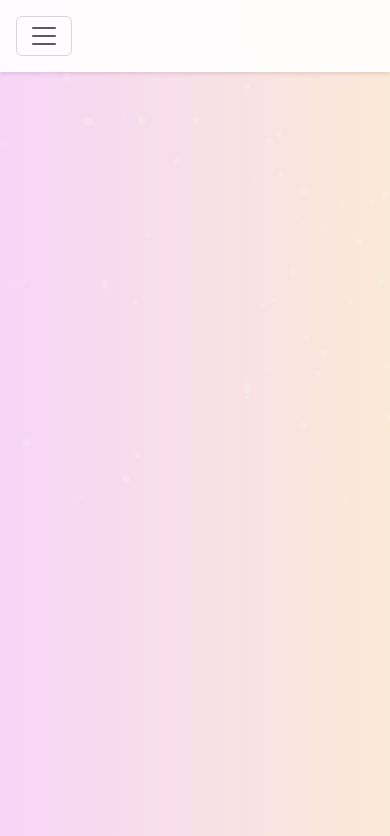
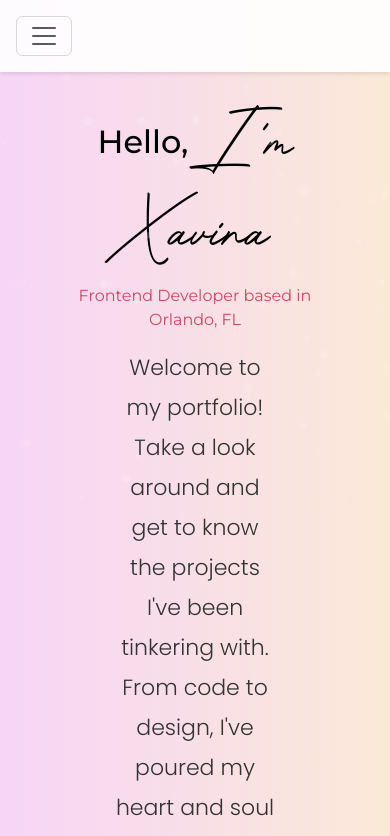
Before and after one commit to xavinanegron/portfolio, a React (Create React App) app: page / in a window 390 px wide. Shown: the top 836 px of the page. Built offline with nearby package versions, Linux system fonts and the light colour scheme.

Commit message:
fixed footer links

```diff
--- a/src/home/Footer.js
+++ b/src/home/Footer.js
@@ -25,7 +25,7 @@ function Footer() {
 									}}
 								/>
 							</a>
-							<a href='mailto:your_email@example.com'>
+							<a href='mailto:xavinanegron@gmail.com'>
 								<FontAwesomeIcon
 									icon={faEnvelope}
 									style={{
--- a/src/index.css
+++ b/src/index.css
@@ -29,6 +29,7 @@ body {
 	background: #ff6e7f;
 	background: -webkit-linear-gradient(to right, #f6d5f7, #fbe9d7);
 	background: linear-gradient(to right, #f6d5f7, #fbe9d7);
+	min-height: 100vh;
 }
 
 @keyframes gradientBG {
@@ -217,22 +218,6 @@ body {
 
 /* About ends */
 
-@media only screen and (max-width: 768px) {
-	.title-wrapper {
-		padding: 7rem 2rem; /* Adjust padding for smaller screens */
-	}
-
-	.title-text h1,
-	.title-text p {
-		color: black;
-	}
-
-	/* Right side of the page */
-	.welcome-message-container {
-		padding: 7rem 2rem; /* Adjust padding for smaller screens */
-	}
-}
-
 /* Projects */
 .projects {
 	background-color: #f7eaed;
@@ -306,3 +291,50 @@ body {
 	background-color: #cd4662;
 	border-radius: 6px;
 }
+
+/* Responsive Mobile */
+@media only screen and (max-width: 768px) {
+	.title-wrapper {
+		padding: 7rem 2rem; /* Adjust padding for smaller screens */
+	}
+
+	.title-text h1 {
+		font-size: 2rem; /* Smaller font size for mobile */
+	}
+
+	.title-text p,
+	.title-wrapper .title-job {
+		font-size: 1rem; /* Smaller font size for mobile */
+	}
+
+	.welcome-message-container {
+		padding: 7rem 2rem; /* Adjust padding for smaller screens */
+	}
+
+	.hero {
+		padding: 3rem 1rem;
+
+	}
+	.navbar-section {
+		background-color: rgba(255, 255, 255, 0.9);
+		box-shadow: 0 2px 4px rgba(0, 0, 0, 0.1);
+		z-index: 1000;
+		width: 100%; /* Ensure full width */
+	}
+
+    .skills, .contact {
+        padding-left: 1rem;
+        padding-right: 1rem;
+    }
+
+    .skills-box {
+        gap: 2rem; /* Smaller gap */
+    }
+
+	.skills-box {
+	display: flex;
+	flex-direction: column;
+	justify-content: center; /* Center the content horizontally */
+
+}
+}
```
